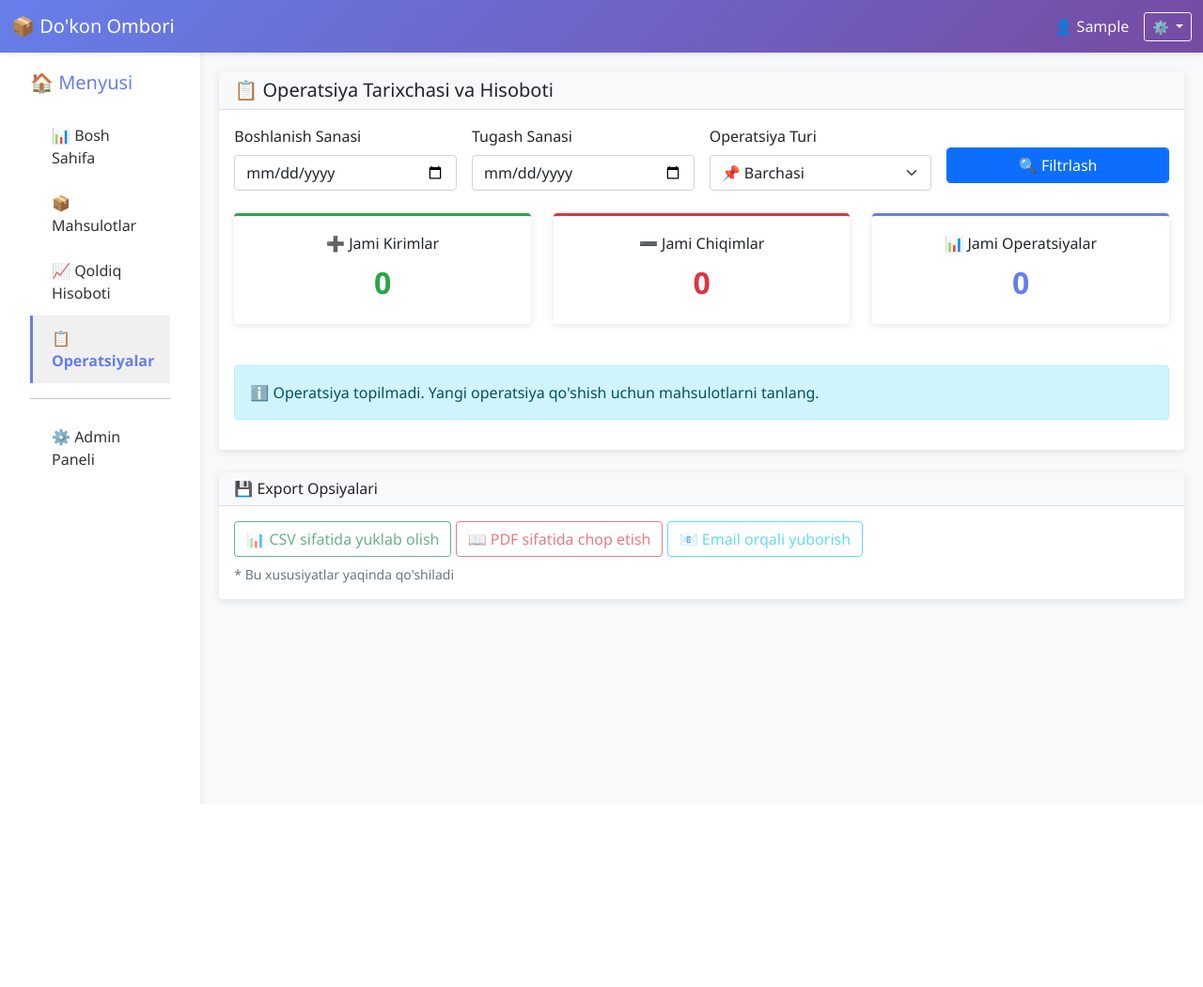
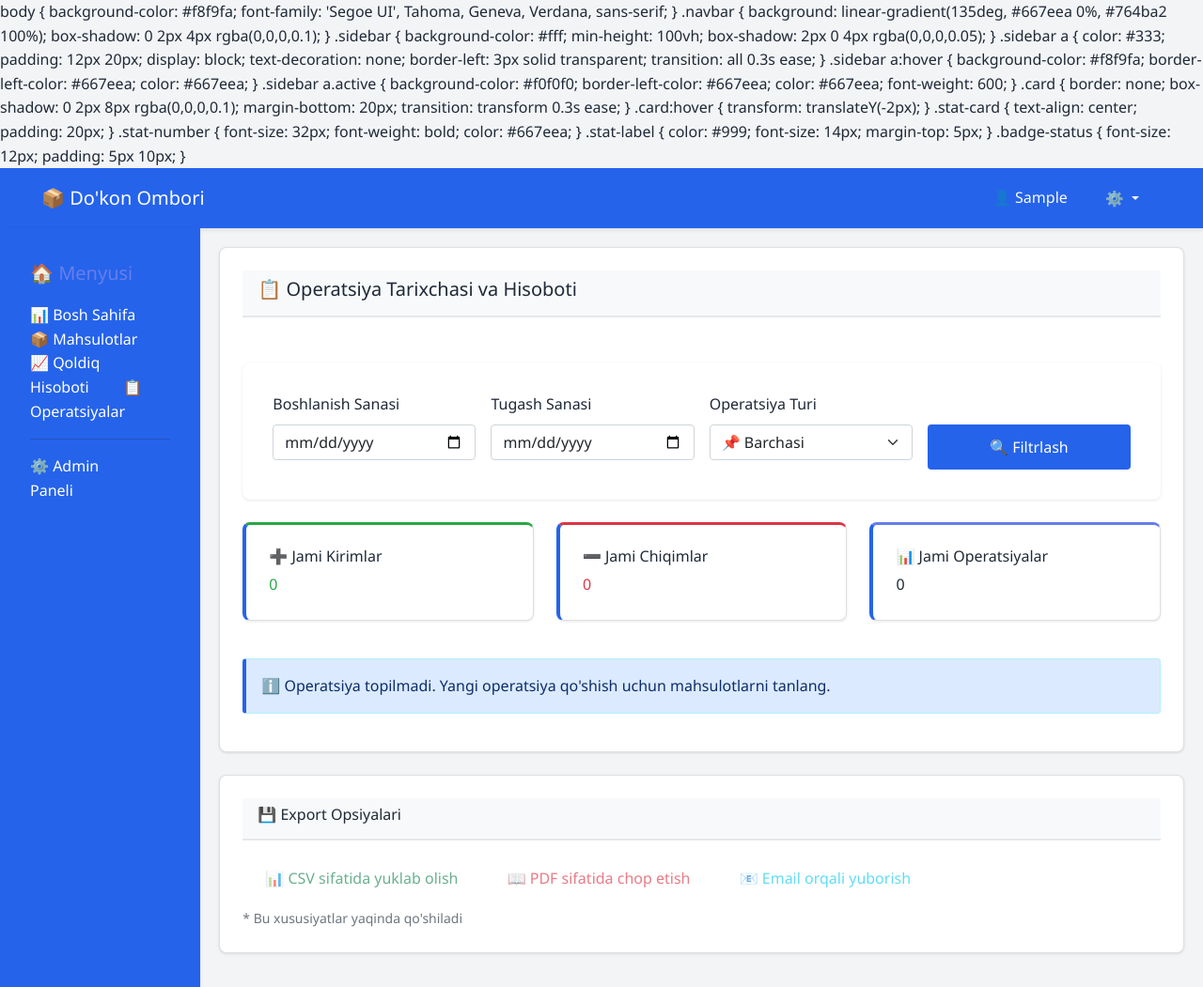
Before and after one commit to Humoyun-py/Do-kon-Ombori, a Django app: page /reports/transactions/ in a window 1280 px wide. Shown: the whole page at 94% size. Before the commit the page ends 855 px from the top, so only its background shows below. Run offline with Django 4.2, Linux system fonts and the light colour scheme; the visitor is signed in with stand-in values (Sample User, id 1); data that the repository does not hold is empty.

Commit message:
first commit

```diff
--- /dev/null
+++ b/static/style.css
@@ -0,0 +1,491 @@
+/* ============================================
+   Do'kon Ombor - CSS Styling
+   ============================================ */
+
+:root {
+    --primary-color: #2563eb;
+    --secondary-color: #1e40af;
+    --success-color: #10b981;
+    --danger-color: #ef4444;
+    --warning-color: #f59e0b;
+    --light-bg: #f3f4f6;
+    --dark-text: #1f2937;
+    --border-color: #e5e7eb;
+}
+
+* {
+    margin: 0;
+    padding: 0;
+    box-sizing: border-box;
+}
+
+body {
+    font-family: 'Segoe UI', Tahoma, Geneva, Verdana, sans-serif;
+    background-color: var(--light-bg);
+    color: var(--dark-text);
+    line-height: 1.6;
+}
+
+/* ============================================
+   Navigation & Header
+   ============================================ */
+
+nav {
+    background-color: var(--primary-color);
+    padding: 1rem 2rem;
+    box-shadow: 0 2px 4px rgba(0, 0, 0, 0.1);
+    position: sticky;
+    top: 0;
+    z-index: 100;
+}
+
+nav a {
+    color: white;
+    text-decoration: none;
+    margin-right: 2rem;
+    font-weight: 500;
+    transition: opacity 0.3s;
+}
+
+nav a:hover {
+    opacity: 0.8;
+}
+
+.container {
+    max-width: 1200px;
+    margin: 0 auto;
+    padding: 2rem;
+}
+
+/* ============================================
+   Forms & Inputs
+   ============================================ */
+
+form {
+    background: white;
+    padding: 2rem;
+    border-radius: 8px;
+    box-shadow: 0 1px 3px rgba(0, 0, 0, 0.1);
+    margin: 2rem 0;
+}
+
+form h1, form h2 {
+    margin-bottom: 1.5rem;
+    color: var(--primary-color);
+}
+
+.form-group {
+    margin-bottom: 1.5rem;
+}
+
+label {
+    display: block;
+    margin-bottom: 0.5rem;
+    font-weight: 500;
+    color: var(--dark-text);
+}
+
+input[type="text"],
+input[type="email"],
+input[type="password"],
+input[type="number"],
+textarea,
+select {
+    width: 100%;
+    padding: 0.75rem;
+    border: 1px solid var(--border-color);
+    border-radius: 4px;
+    font-size: 1rem;
+    transition: border-color 0.3s;
+}
+
+input[type="text"]:focus,
+input[type="email"]:focus,
+input[type="password"]:focus,
+input[type="number"]:focus,
+textarea:focus,
+select:focus {
+    outline: none;
+    border-color: var(--primary-color);
+    box-shadow: 0 0 0 3px rgba(37, 99, 235, 0.1);
+}
+
+/* ============================================
+   Buttons
+   ============================================ */
+
+button,
+.btn,
+input[type="submit"] {
+    padding: 0.75rem 1.5rem;
+    border: none;
+    border-radius: 4px;
+    font-size: 1rem;
+    font-weight: 500;
+    cursor: pointer;
+    transition: all 0.3s;
+    text-decoration: none;
+    display: inline-block;
+}
+
+.btn-primary,
+button[type="submit"],
+input[type="submit"] {
+    background-color: var(--primary-color);
+    color: white;
+}
+
+.btn-primary:hover,
+button[type="submit"]:hover,
+input[type="submit"]:hover {
+    background-color: var(--secondary-color);
+    transform: translateY(-2px);
+    box-shadow: 0 4px 12px rgba(37, 99, 235, 0.3);
+}
+
+.btn-success {
+    background-color: var(--success-color);
+    color: white;
+}
+
+.btn-success:hover {
+    background-color: #059669;
+}
+
+.btn-danger {
+    background-color: var(--danger-color);
+    color: white;
+}
+
+.btn-danger:hover {
+    background-color: #dc2626;
+}
+
+.btn-secondary {
+    background-color: #6b7280;
+    color: white;
+}
+
+.btn-secondary:hover {
+    background-color: #4b5563;
+}
+
+/* ============================================
+   Alerts & Messages
+   ============================================ */
+
+.alert {
+    padding: 1rem;
+    border-radius: 4px;
+    margin-bottom: 1rem;
+    border-left: 4px solid;
+}
+
+.alert-success {
+    background-color: #d1fae5;
+    border-left-color: var(--success-color);
+    color: #065f46;
+}
+
+.alert-error,
+.alert-danger {
+    background-color: #fee2e2;
+    border-left-color: var(--danger-color);
+    color: #7f1d1d;
+}
+
+.alert-warning {
+    background-color: #fef3c7;
+    border-left-color: var(--warning-color);
+    color: #78350f;
+}
+
+.alert-info {
+    background-color: #dbeafe;
+    border-left-color: var(--primary-color);
+    color: #0c2d6b;
+}
+
+/* Error messages in forms */
+.error {
+    color: var(--danger-color);
+    font-size: 0.875rem;
+    margin-top: 0.25rem;
+}
+
+/* ============================================
+   Tables
+   ============================================ */
+
+table {
+    width: 100%;
+    border-collapse: collapse;
+    background: white;
+    border-radius: 8px;
+    overflow: hidden;
+    box-shadow: 0 1px 3px rgba(0, 0, 0, 0.1);
+}
+
+thead {
+    background-color: var(--primary-color);
+    color: white;
+}
+
+th {
+    padding: 1rem;
+    text-align: left;
+    font-weight: 600;
+}
+
+td {
+    padding: 1rem;
+    border-bottom: 1px solid var(--border-color);
+}
+
+tbody tr:hover {
+    background-color: var(--light-bg);
+}
+
+/* ============================================
+   Cards & Containers
+   ============================================ */
+
+.card {
+    background: white;
+    border-radius: 8px;
+    padding: 1.5rem;
+    box-shadow: 0 1px 3px rgba(0, 0, 0, 0.1);
+    margin-bottom: 1rem;
+    transition: box-shadow 0.3s;
+}
+
+.card:hover {
+    box-shadow: 0 4px 12px rgba(0, 0, 0, 0.15);
+}
+
+.card-header {
+    border-bottom: 2px solid var(--border-color);
+    padding-bottom: 1rem;
+    margin-bottom: 1rem;
+}
+
+.card-header h2,
+.card-header h3 {
+    color: var(--primary-color);
+    margin: 0;
+}
+
+.card-body {
+    padding: 0;
+}
+
+.card-footer {
+    border-top: 1px solid var(--border-color);
+    padding-top: 1rem;
+    margin-top: 1rem;
+}
+
+/* ============================================
+   Dashboard Grid
+   ============================================ */
+
+.dashboard-grid {
+    display: grid;
+    grid-template-columns: repeat(auto-fit, minmax(250px, 1fr));
+    gap: 1.5rem;
+    margin-bottom: 2rem;
+}
+
+.stat-card {
+    background: white;
+    border-radius: 8px;
+    padding: 1.5rem;
+    border-left: 4px solid var(--primary-color);
+    box-shadow: 0 1px 3px rgba(0, 0, 0, 0.1);
+}
+
+.stat-card h4 {
+    color: #6b7280;
+    font-size: 0.875rem;
+    text-transform: uppercase;
+    margin-bottom: 0.5rem;
+}
+
+.stat-card .number {
+    font-size: 2rem;
+    font-weight: bold;
+    color: var(--primary-color);
+}
+
+/* ============================================
+   Typography
+   ============================================ */
+
+h1, h2, h3, h4, h5, h6 {
+    color: var(--dark-text);
+    margin-bottom: 1rem;
+}
+
+h1 {
+    font-size: 2.5rem;
+    color: var(--primary-color);
+}
+
+h2 {
+    font-size: 2rem;
+    color: var(--primary-color);
+}
+
+h3 {
+    font-size: 1.5rem;
+}
+
+a {
+    color: var(--primary-color);
+    text-decoration: none;
+    transition: color 0.3s;
+}
+
+a:hover {
+    color: var(--secondary-color);
+    text-decoration: underline;
+}
+
+/* ============================================
+   Pagination
+   ============================================ */
+
+.pagination {
+    display: flex;
+    justify-content: center;
+    gap: 0.5rem;
+    margin: 2rem 0;
+}
+
+.pagination a,
+.pagination span {
+    padding: 0.5rem 0.75rem;
+    border: 1px solid var(--border-color);
+    border-radius: 4px;
+    text-decoration: none;
+    color: var(--primary-color);
+    transition: all 0.3s;
+}
+
+.pagination a:hover {
+    background-color: var(--primary-color);
+    color: white;
+}
+
+.pagination .current {
+    background-color: var(--primary-color);
+    color: white;
+    border-color: var(--primary-color);
+}
+
+/* ============================================
+   Responsive Design
+   ============================================ */
+
+@media (max-width: 768px) {
+    .container {
+        padding: 1rem;
+    }
+
+    form {
+        padding: 1.5rem;
+    }
+
+    h1 {
+        font-size: 1.75rem;
+    }
+
+    h2 {
+        font-size: 1.5rem;
+    }
+
+    nav {
+        padding: 1rem;
+    }
+
+    nav a {
+        margin-right: 1rem;
+        font-size: 0.9rem;
+    }
+
+    .dashboard-grid {
+        grid-template-columns: 1fr;
+    }
+
+    table {
+        font-size: 0.875rem;
+    }
+
+    th, td {
+        padding: 0.75rem;
+    }
+}
+
+@media (max-width: 480px) {
+    h1 {
+        font-size: 1.5rem;
+    }
+
+    h2 {
+        font-size: 1.25rem;
+    }
+
+    form {
+        padding: 1rem;
+    }
+
+    button,
+    .btn,
+    input[type="submit"] {
+        padding: 0.625rem 1rem;
+        font-size: 0.9rem;
+    }
+}
+
+/* ============================================
+   Utility Classes
+   ============================================ */
+
+.text-center {
+    text-align: center;
+}
+
+.text-right {
+    text-align: right;
+}
+
+.mt-1 { margin-top: 0.5rem; }
+.mt-2 { margin-top: 1rem; }
+.mt-3 { margin-top: 1.5rem; }
+.mt-4 { margin-top: 2rem; }
+
+.mb-1 { margin-bottom: 0.5rem; }
+.mb-2 { margin-bottom: 1rem; }
+.mb-3 { margin-bottom: 1.5rem; }
+.mb-4 { margin-bottom: 2rem; }
+
+.p-1 { padding: 0.5rem; }
+.p-2 { padding: 1rem; }
+.p-3 { padding: 1.5rem; }
+.p-4 { padding: 2rem; }
+
+.text-muted {
+    color: #6b7280;
+}
+
+.text-success {
+    color: var(--success-color);
+}
+
+.text-danger {
+    color: var(--danger-color);
+}
+
+.text-warning {
+    color: var(--warning-color);
+}
--- a/templates/base.html
+++ b/templates/base.html
@@ -1,10 +1,11 @@
-<!DOCTYPE html>
+{% load static %}<!DOCTYPE html>
 <html lang="uz">
 <head>
     <meta charset="UTF-8">
     <meta name="viewport" content="width=device-width, initial-scale=1.0">
     <title>{% block title %}Do'kon Omborini Boshqarish{% endblock %}</title>
     <link href="https://cdn.jsdelivr.net/npm/bootstrap@5.1.3/dist/css/bootstrap.min.css" rel="stylesheet">
+    <link rel="stylesheet" href="{% static 'style.css' %}"
     <style>
         body {
             background-color: #f8f9fa;
```
Also changed, not shown: warehouse/settings.py (+6 -2 lines), README.md.
